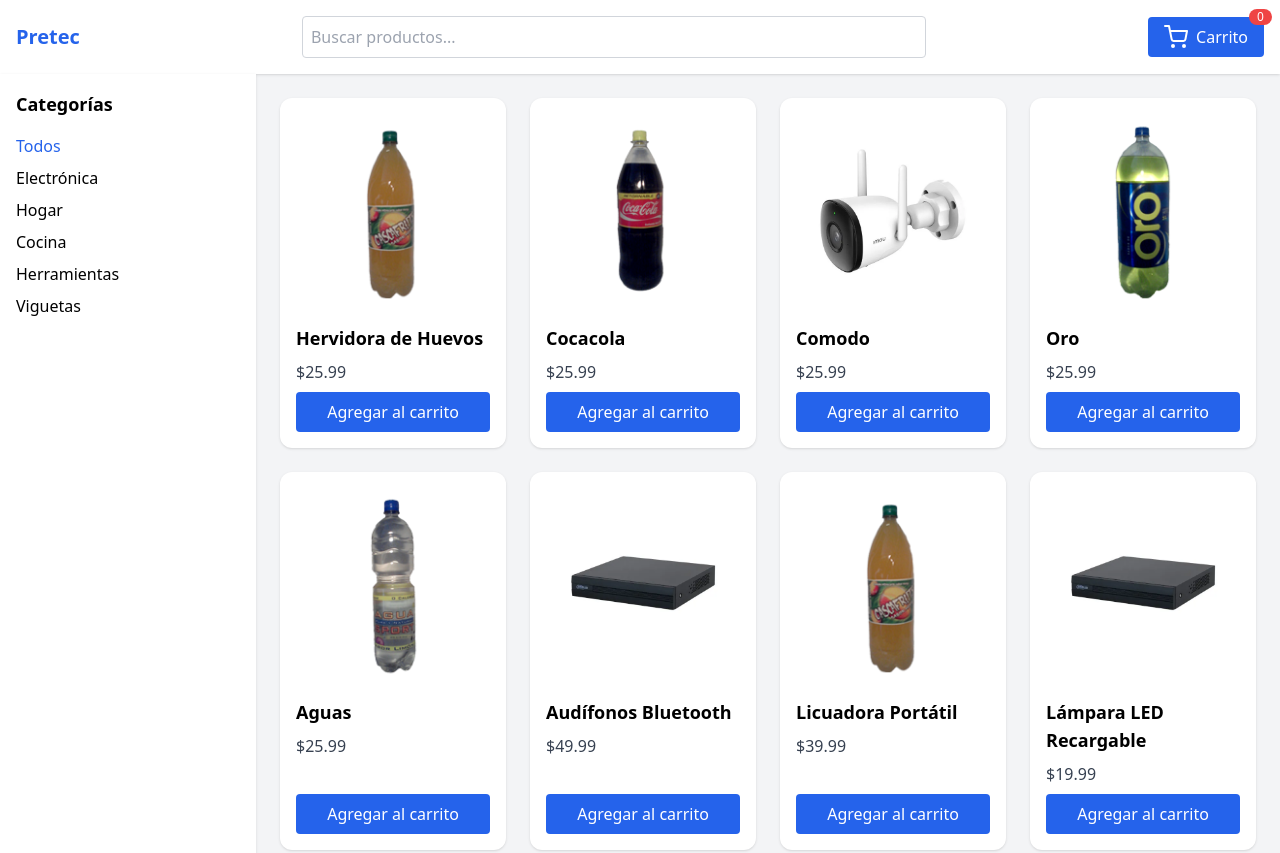
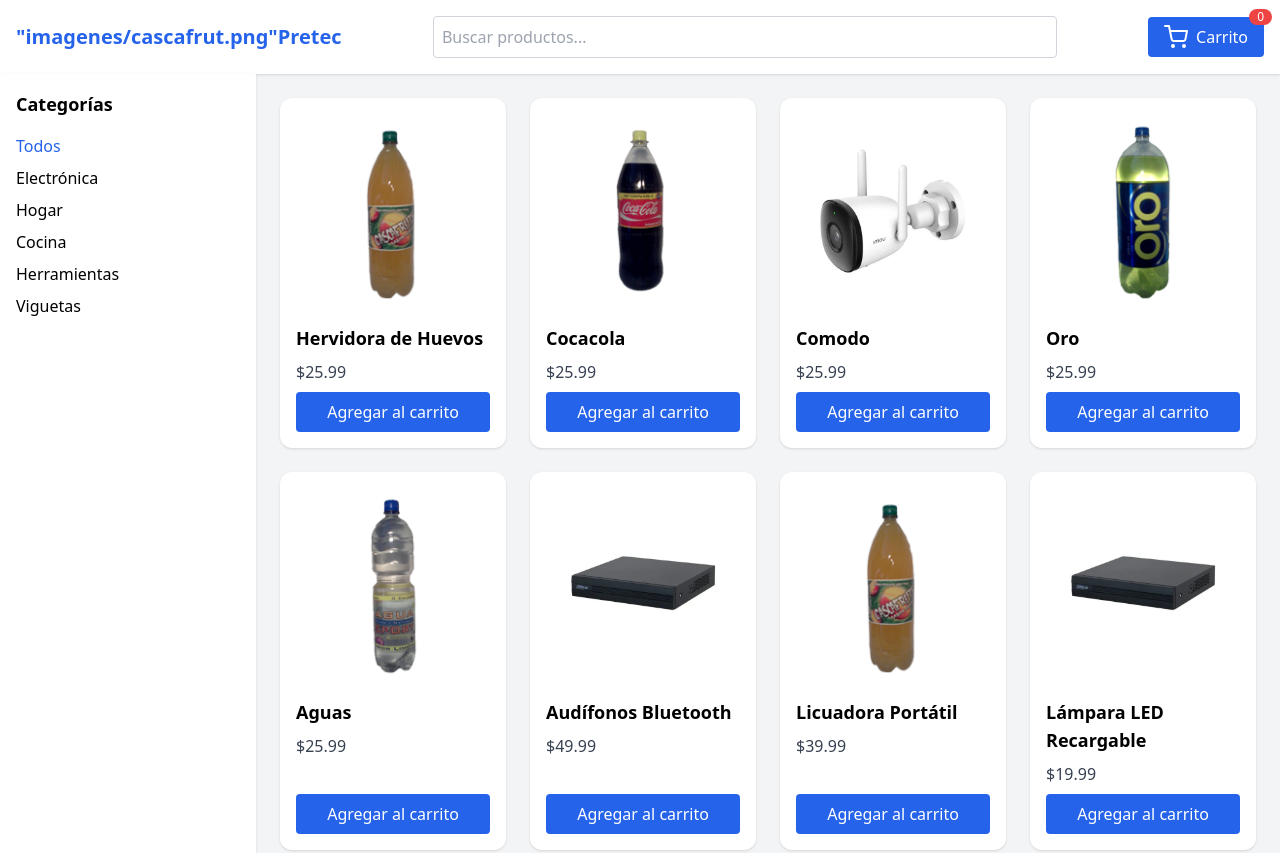
Before and after one commit to Prude1000/fenixtienda.github.io, a plain HTML site: page index.html in a window 1280 px wide. Shown: the top 853 px of the page. Drawn offline with nearby package versions, Linux system fonts and the light colour scheme.

Commit message:
Update index.html

```diff
--- a/index.html
+++ b/index.html
@@ -12,7 +12,7 @@
 
   <!-- Navbar -->
   <nav class="bg-white shadow p-4 flex items-center justify-between">
-    <div class="text-xl font-bold text-blue-600">Pretec</div>
+    <div class="text-xl font-bold text-blue-600">"imagenes/cascafrut.png"Pretec</div>
     <input
       id="searchInput"
       type="text"
```
